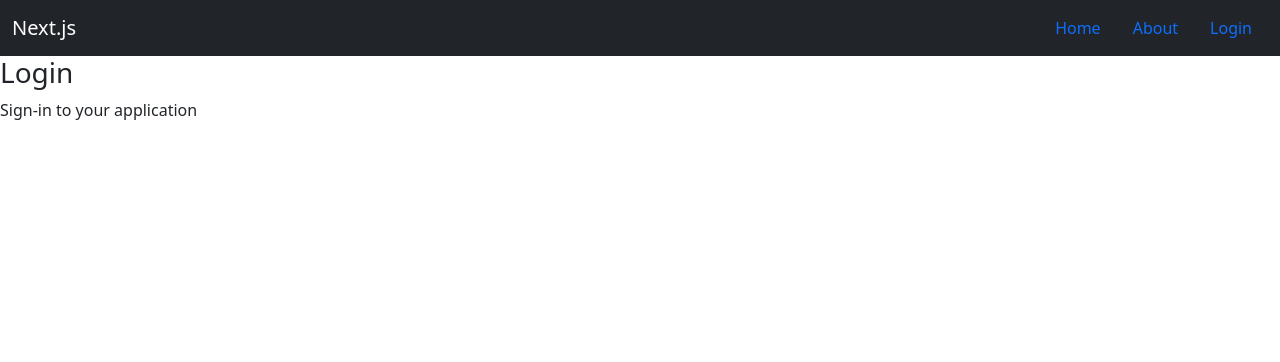
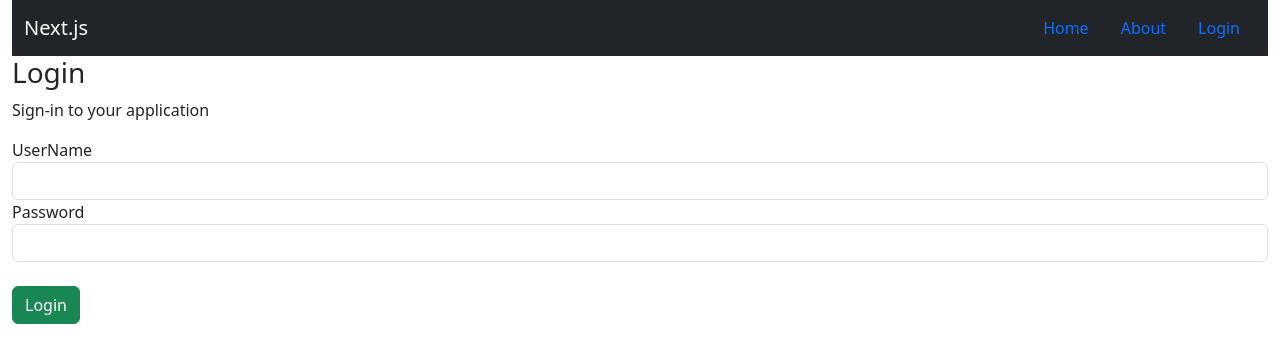
Before and after one commit to aniljos/Nextjs-Feb-11-2025, a Next.js app in the folder the-awesome-app/: page /login in a window 1280 px wide. Shown: the top 362 px of the page. Built offline with nearby package versions, Linux system fonts and the light colour scheme.

Commit message:
Day 2 session 1

```diff
--- a/the-awesome-app/src/app/layout.tsx
+++ b/the-awesome-app/src/app/layout.tsx
@@ -1,6 +1,7 @@
 import type { Metadata } from "next";
 import { Geist, Geist_Mono } from "next/font/google";
 import "./globals.css";
+import { AppBar } from "@/components/AppBar";
 
 const geistSans = Geist({
   variable: "--font-geist-sans",
@@ -26,28 +27,12 @@ export default function RootLayout({
     <html lang="en">
       <body className={`${geistSans.variable} ${geistMono.variable}`}>
 
-        <nav className="navbar navbar-dark bg-dark">
-          <div className="container-fluid">
-            <a className="navbar-brand" href="/">Next.js</a>
-
-            <ul className="nav">
-              <li className="nav-item">
-                <a className="nav-link" href="/">Home</a>
-              </li>
-              <li className="nav-item">
-                <a className="nav-link" href="/about">About</a>
-              </li>
-              <li className="nav-item">
-                <a className="nav-link" href="/login">Login</a>
-              </li>
-            </ul>
-          </div>
-        </nav>
-
-        <main>
-          {children}
-        </main>
-
+        <div className="container-fluid">
+          <AppBar/>
+          <main>
+            {children}
+          </main>
+        </div>
 
       </body>
     </html>
--- a/the-awesome-app/src/app/login/page.tsx
+++ b/the-awesome-app/src/app/login/page.tsx
@@ -1,9 +1,52 @@
-export default function LoginPage(){
+'use client';
+
+import { ChangeEvent, FormEvent, useState } from "react"
+
+export default function LoginPage() {
+
+    const [username, setUsername] = useState("");
+    const [password, setPassword] = useState("");
+    const [message, setMessage] = useState("");
+
+    function handleNameChange(evt: ChangeEvent<HTMLInputElement>) {
+
+        const value = evt.target.value;
+        setUsername(value);
+    }
+    function handleSubmit(evt: FormEvent<HTMLFormElement>){
+
+        evt.preventDefault();
+        if(username && password){
+            setMessage("");
+        }
+        else{
+            setMessage("Enter the credentials");
+        }
+    }
 
     return (
         <div>
             <h3>Login</h3>
             <p>Sign-in to your application</p>
+
+            {message ? <div className="alert alert-danger">{message}</div> : null}
+
+            <form onSubmit={handleSubmit}>
+                <div className="form-group">
+                    <label htmlFor="username">UserName</label>
+                    <input type="text" className="form-control" id="username" value={username} onChange={handleNameChange} />
+                </div>
+
+                <div className="form-group">
+                    <label htmlFor="password">Password</label>
+                    <input type="password" className="form-control" id="password" value={password}
+                        onChange={evt => setPassword(evt.target.value)} />
+                </div>
+
+                <br />
+                <button className="btn btn-success">Login</button>
+
+            </form>
         </div>
     )
 }
--- /dev/null
+++ b/the-awesome-app/src/components/AppBar.tsx
@@ -0,0 +1,24 @@
+import Link from "next/link"
+
+export function AppBar(){
+    return (
+        <nav className="navbar navbar-dark bg-dark">
+        <div className="container-fluid">
+          <Link className="navbar-brand" href="/">Next.js</Link>
+
+          <ul className="nav">
+            <li className="nav-item">
+              <Link className="nav-link" href="/">Home</Link>
+            </li>
+            <li className="nav-item">
+              <Link className="nav-link" href="/about">About</Link>
+            </li>
+            <li className="nav-item">
+              <Link className="nav-link" href="/login">Login</Link>
+            </li>
+          </ul>
+        </div>
+      </nav>
+
+    )
+}
--- a/the-awesome-app/src/components/Counter.tsx
+++ b/the-awesome-app/src/components/Counter.tsx
@@ -9,6 +9,7 @@ type CounterProps = {
 }
 
 export function Counter(props: CounterProps){
+
 
     console.log("rendeering Counter..");
     const [counter, setCounter] = useState(props.initialValue);
```
Also changed, not shown: the-awesome-app/src/app/login/layout1.tsx (added, +9 -0 lines), 1 other file (tests, documents, lock files or other folders).
